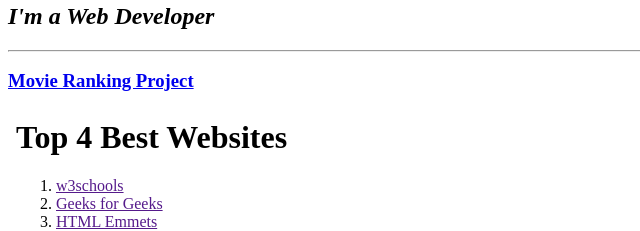
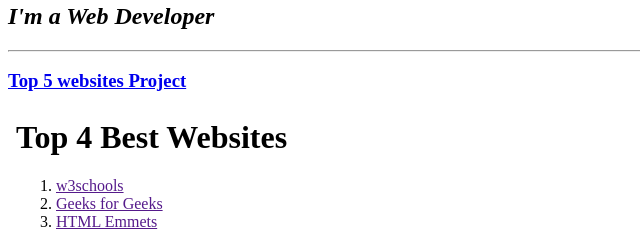
Before and after one commit to sumanth338/html_portfolio, a plain HTML site: page index.html in a window 1280 px wide. Shown: the part 170-401 px from the top of the page, 0-640 px from the left. Drawn offline with Linux system fonts and the light colour scheme.

Commit message:
Update index.html

```diff
--- a/index.html
+++ b/index.html
@@ -11,7 +11,7 @@
   <h1>Sumanth's Portfolio</h1>
   <h2><em>I'm a Web Developer</em></h2>
   <hr />
-  <h3><a href="movie-ranking.html">Movie Ranking Project</a></h3>
+  <h3><a href="movie-ranking.html">Top 5 websites Project</a></h3>
   <iframe src="movie-ranking.html" frameborder="0"></iframe>
   <h3><a href="birthday-invite.html">Birthday Invite Project</a></h3>
   <h1>It's My Birthday!</h1>
```
